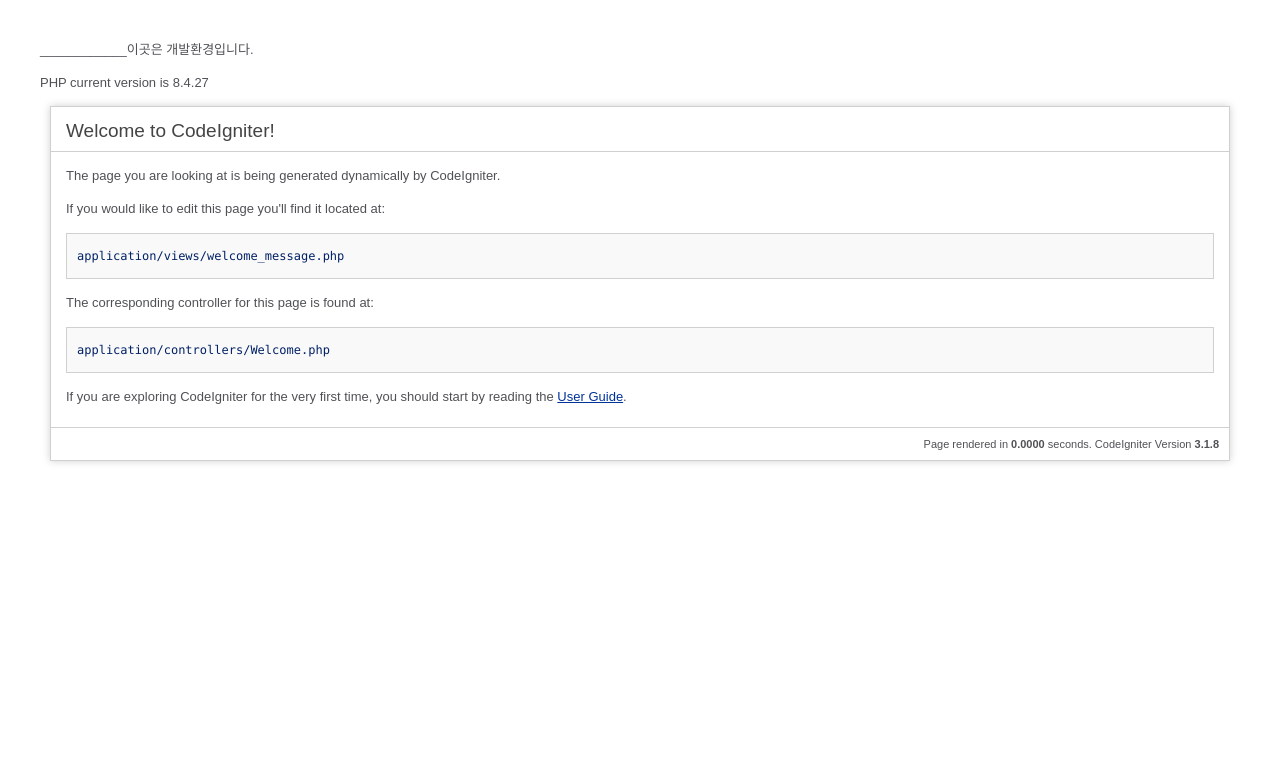
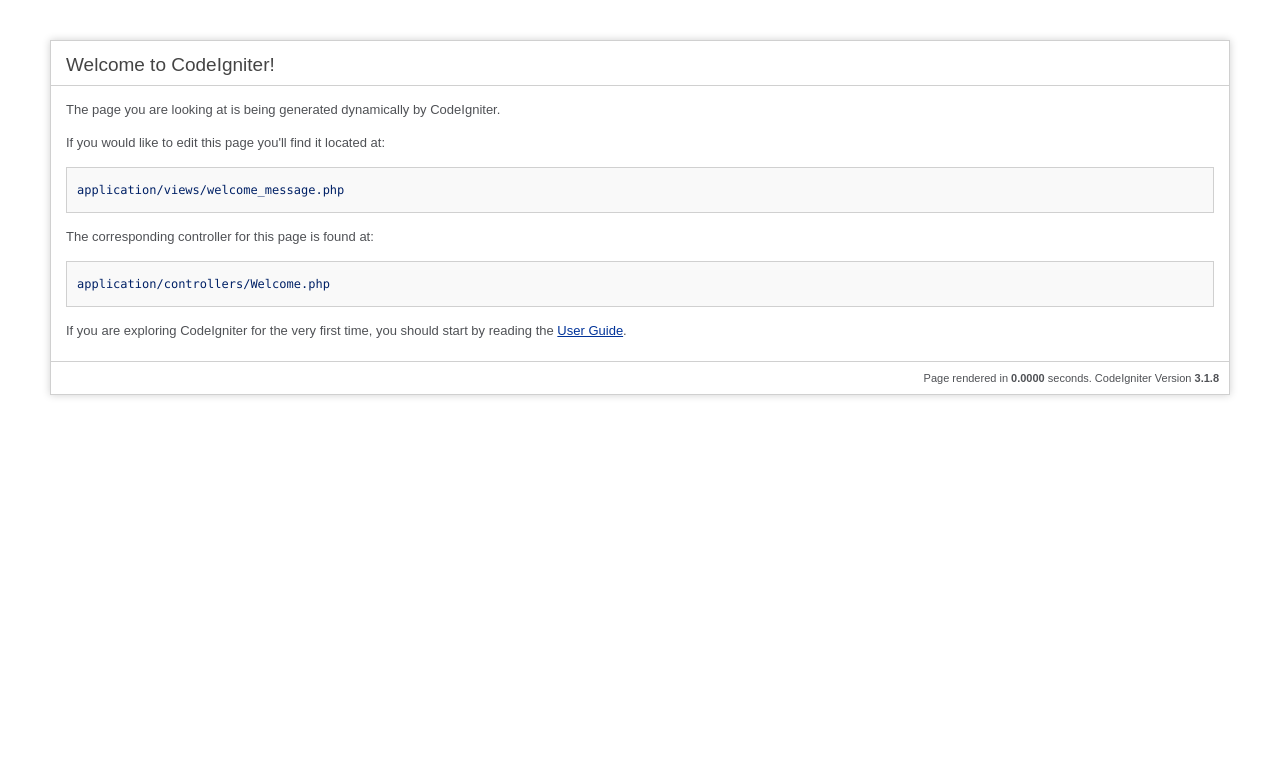
Before and after one commit to slife518/Giantbaby_sv, a PHP site: page /database/dev.php in a window 1280 px wide. Shown: the top 759 px of the page. Run offline with PHP 8.4, Linux system fonts and the light colour scheme.

Commit message:
no message

```diff
--- a/application/config/development/config.php
+++ b/application/config/development/config.php
@@ -1,9 +1,6 @@
 <?php
 defined('BASEPATH') OR exit('No direct script access allowed');
 //개발환경
-echo "____________이곳은 개발환경입니다.";
-echo '<p>PHP current version is ' . phpversion();
-
 /*
 |--------------------------------------------------------------------------
 | Base Site URL  (production)
--- a/application/views/record.php
+++ b/application/views/record.php
@@ -4,7 +4,7 @@
                 <div name="inputs">
                     <div class="row">
                         <div class="col-md-12 col-xs-12">
-                            <h3><?=$this->session->userdata('babyname');?></h3><h5>(<?=$this->session->userdata('birthday');?>생)</h5>
+                            <h1 class="masthead-title"><?=$this->session->userdata('babyname');?></h1><h5>(<?=$this->session->userdata('birthday');?>생)</h5>
                         </div>
                     </div>
                     <div class="row">
```
Also changed, not shown: application/views/record_head.php (+4 -4 lines).
